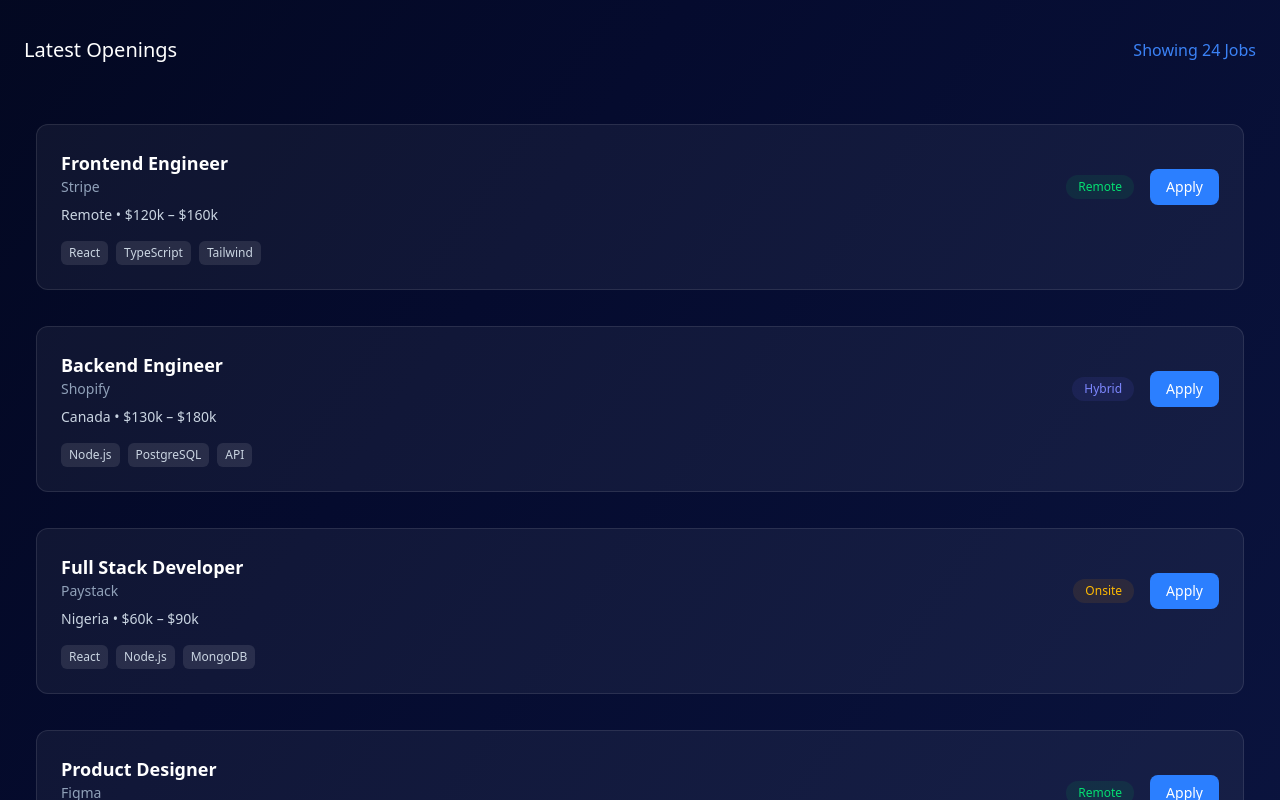
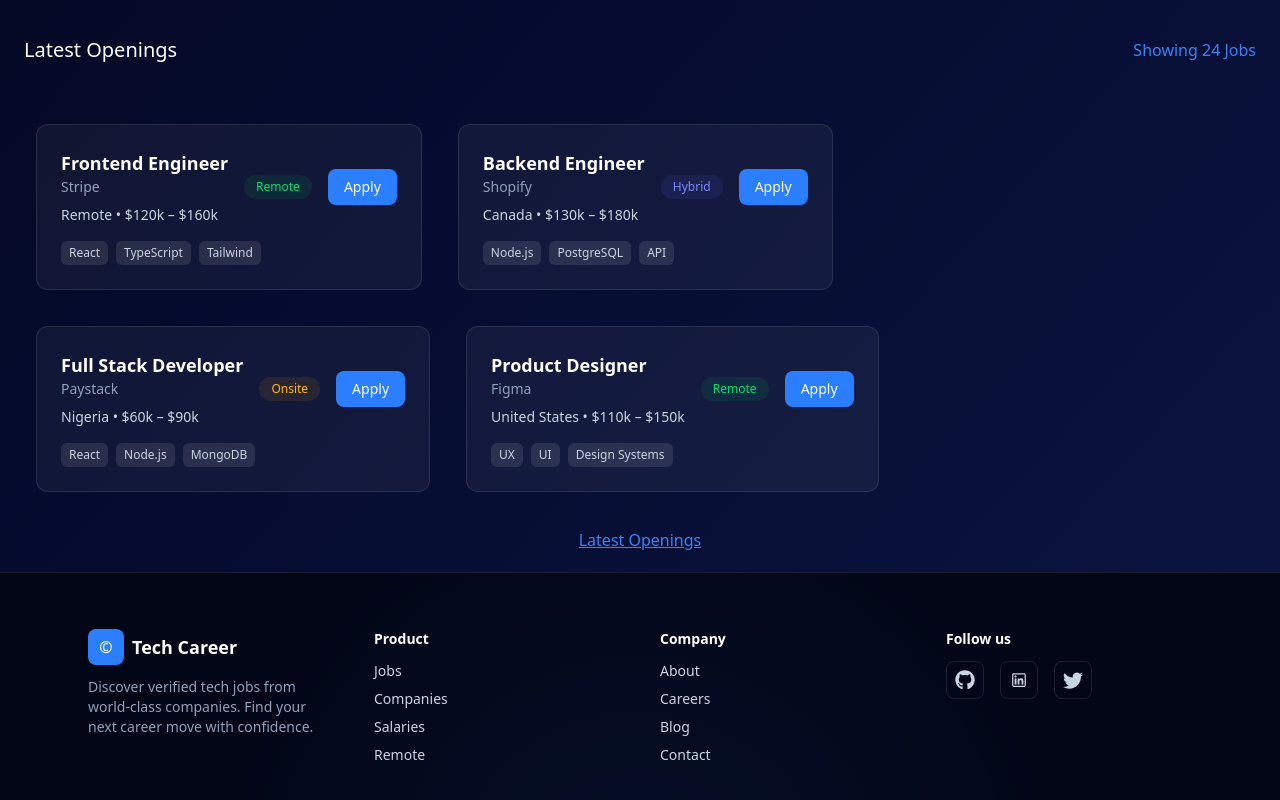
Before and after one commit to Dev-Kennyy/Job-Portal, a Next.js app: page / in a window 1280 px wide. Shown: the part 900-1700 px from the top of the page. Built offline with nearby package versions, Linux system fonts and the light colour scheme.

Commit message:
Job details page

```diff
--- a/app/(auth)/layout.tsx
+++ b/app/(auth)/layout.tsx
@@ -1,7 +1,7 @@
-import '../globals.css'
+import "../globals.css";
 import Header from "@/components/auth/header";
 
-export default function AuthLayout({
+export default function Layout({
   children,
 }: {
   children: React.ReactNode;
--- /dev/null
+++ b/app/(dashboard)/job/[id]/page.tsx
@@ -0,0 +1,11 @@
+type PageProps = {
+  params: {
+    id: string;
+  };
+};
+
+export default async function Page({ params }: PageProps) {
+  const { id } = await params;
+
+  return <div>This is Job id of {id}</div>;
+}
--- a/app/(dashboard)/layout.tsx
+++ b/app/(dashboard)/layout.tsx
@@ -2,7 +2,6 @@
 import "../globals.css";
 import Header from "@/components/ui/header";
 import Footer from "@/components/ui/footer";
-
 
 export const metadata: Metadata = {
   title: "Tech Career",
@@ -17,17 +16,20 @@
   return (
     <html lang="en">
       <body
-        className={`
+        className="
           antialiased
           min-h-screen
+          flex flex-col
           bg-linear-to-r
           from-[--color-bg-deep]
           via-[--color-bg-indigo]
           to-[--color-bg-deep]
-        `}
+        "
       >
         <Header />
-        <main className="pt-16">{children}</main>
+
+        <main className="flex-1 pt-16">{children}</main>
+
         <Footer />
       </body>
     </html>
--- a/app/(dashboard)/page.tsx
+++ b/app/(dashboard)/page.tsx
@@ -22,12 +22,9 @@
             Join the best teams at world-class companies. Verified listings
             only.
           </p>
-
           <SearchBar />
         </div>
       </div>
-
-      {/* FILTERS */}
       <div className="relative mx-auto w-full max-w-6xl px-4 pb-20">
         <div className="grid gap-6 sm:grid-cols-2 lg:grid-cols-3">
           <Jobtype />
--- a/components/user/latestopening.tsx
+++ b/components/user/latestopening.tsx
@@ -1,6 +1,7 @@
 import React from "react";
 import JobCard from "./job-card";
 import { jobs } from "@/data/jobs";
+import Link from "next/link";
 
 export default function Latestopening() {
   return (
@@ -11,7 +12,9 @@
       </div>
       <div className=" p-9 flex  flex-wrap gap-9">
         {jobs.map((job) => (
-          <JobCard key={job.id} job={job} />
+          <Link key={job.id} href={`/job/${job.id}`}>
+            <JobCard key={job.id} job={job} />
+          </Link>
         ))}
       </div>
       <p className="text-center text-primary cursor-pointer underline ">
```
